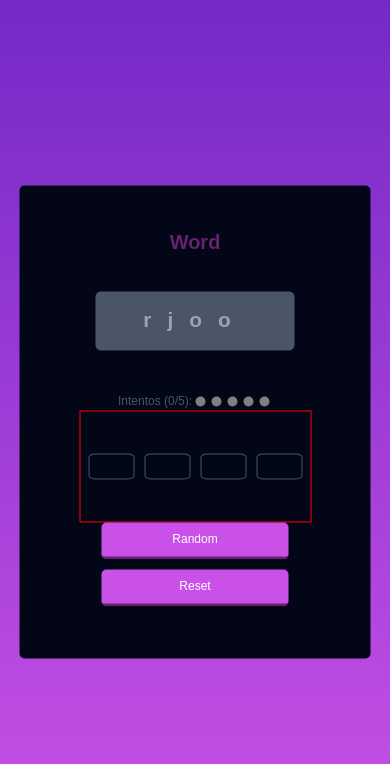
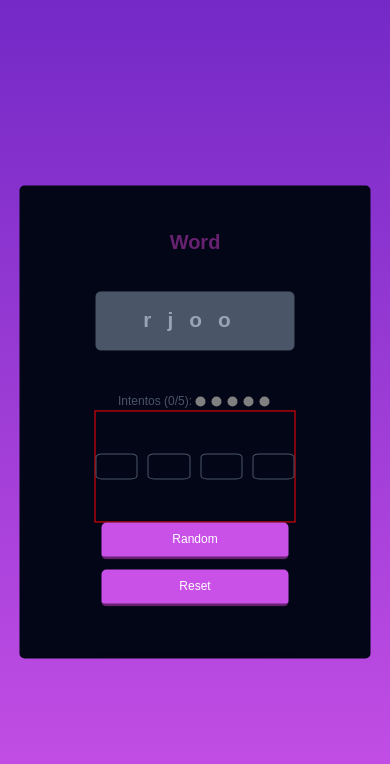
Before and after one commit to GerardoPz/word-game.github.io, a plain HTML site: page index.html in a window 390 px wide. Drawn offline with Linux system fonts and the light colour scheme.

Commit message:
Celular cambio

```diff
--- a/styles.css
+++ b/styles.css
@@ -151,8 +151,8 @@ h1 {
     }
 
     .square {
-        width: 20%; /* Ajusta el tamaño de los cuadrados para tablet */
-        max-width: 50px; /* Ajusta el máximo para tablet */
+        width: 5vh; /* Ajusta el tamaño de los cuadrados para tablet */
+        max-width: 5vh; /* Ajusta el máximo para tablet */
     }
 
     .button-3d {
```
